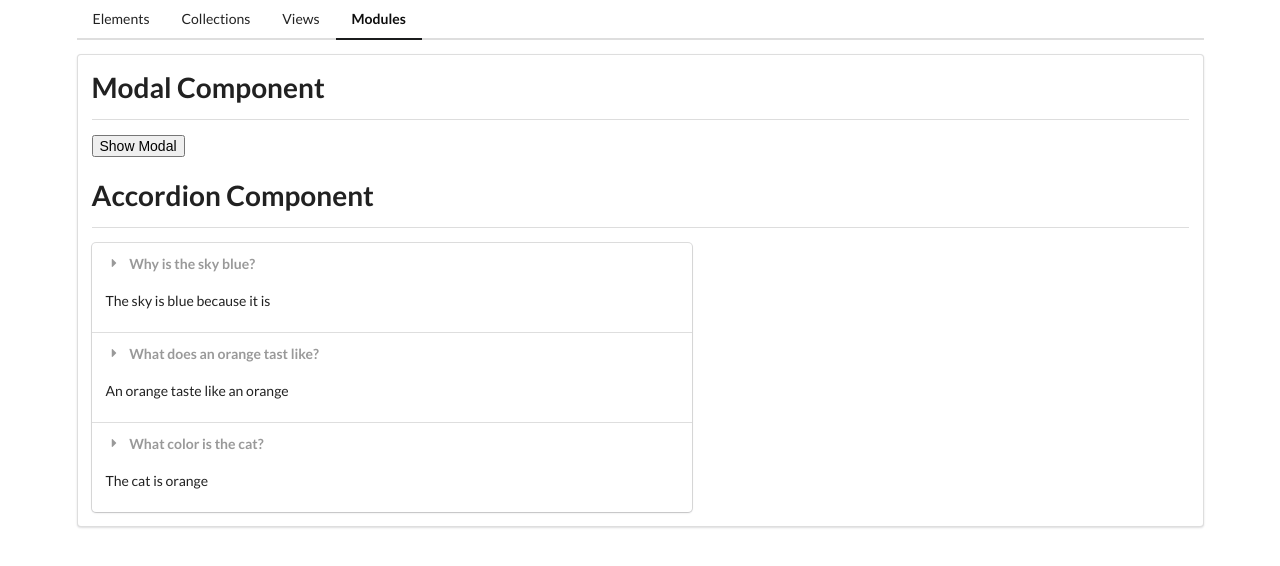
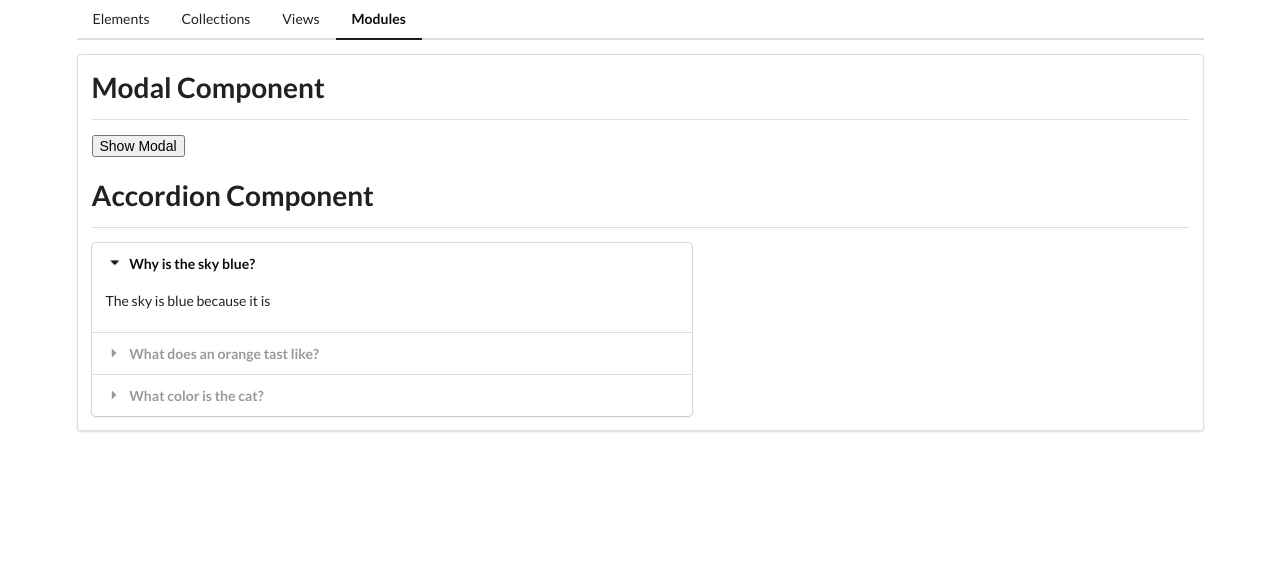
Before and after one commit to Terrence-Me/components-ng, an Angular app: page /mods in a window 1280 px wide. Shown: the top 566 px of the page. Built offline with nearby package versions, Linux system fonts and the light colour scheme.

Commit message:
expand active element

```diff
--- a/src/app/mods/accordion/accordion.component.html
+++ b/src/app/mods/accordion/accordion.component.html
@@ -1,10 +1,10 @@
 <div class="ui accordion styled">
-    <ng-container *ngFor="let item of data">
-        <div class="title">
+    <ng-container *ngFor="let item of data; let i = index">
+        <div (click)="onClick(i)" [ngClass]="{active: i === openedItemIndex}" class="title">
             <i class="dropdown icon"></i>
             {{item.title}}
         </div>
-        <div class="content active">
+        <div class="content" [ngClass]="{active: i === openedItemIndex}">
             <p>
                 {{item.content}}
             </p>
--- a/src/app/mods/accordion/accordion.component.ts
+++ b/src/app/mods/accordion/accordion.component.ts
@@ -6,5 +6,15 @@ import { Component, Input } from '@angular/core';
   styleUrls: ['./accordion.component.css'],
 })
 export class AccordionComponent {
+  openedItemIndex = 0;
+
   @Input() data: any = [];
+
+  onClick(idx: number) {
+    if (idx === this.openedItemIndex) {
+      this.openedItemIndex = -1;
+    } else {
+      this.openedItemIndex = idx;
+    }
+  }
 }
```
